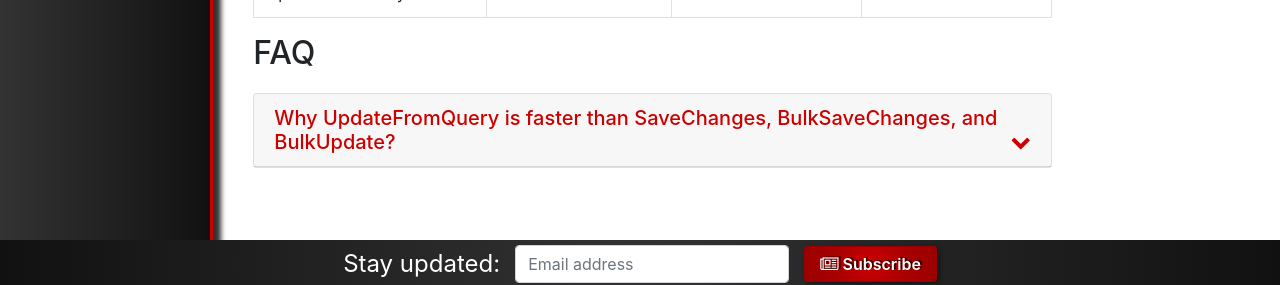
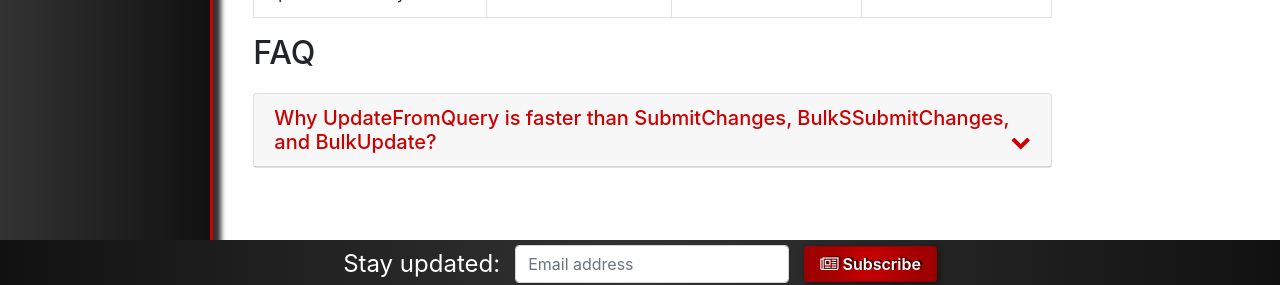
Before and after one commit to zzzprojects/LinqToSql-Plus, a Jekyll site: the page built from docs/pages/api/update-from-query.md, in a window 1280 px wide and 1326 px high. Shown: the part 1038-1323 px from the top of the window. Built offline with Jekyll 4.4.1, drawn with Linux system fonts in a browser that asks for light colours; nearby versions of some CDN libraries; our own code applies the rules of GitHub Pages for plain Markdown files.

Commit message:
Update update-from-query.md

```diff
--- a/docs/pages/api/update-from-query.md
+++ b/docs/pages/api/update-from-query.md
@@ -33,7 +33,7 @@ context.Customers.Where(x => x.ID == userId).UpdateFromQuery(x => new Customer {
 {% include section-faq-begin.html %}
 ## FAQ
 
-### Why UpdateFromQuery is faster than SaveChanges, BulkSaveChanges, and BulkUpdate?
+### Why UpdateFromQuery is faster than SubmitChanges, BulkSSubmitChanges, and BulkUpdate?
 
 `UpdateFromQuery` executes a statement directly in SQL such as `UPDATE [TableName] SET [SetColumnsAndValues] WHERE [Key]`.
 
```
